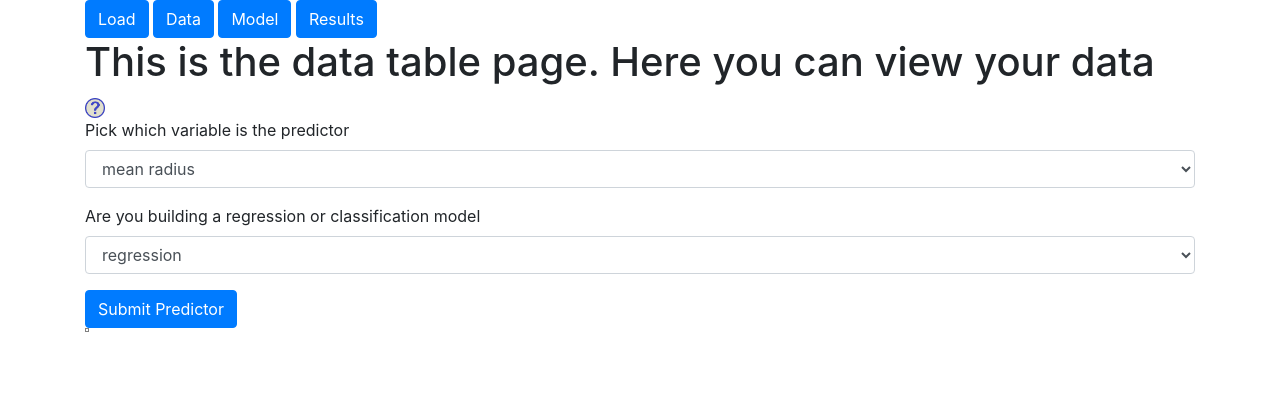
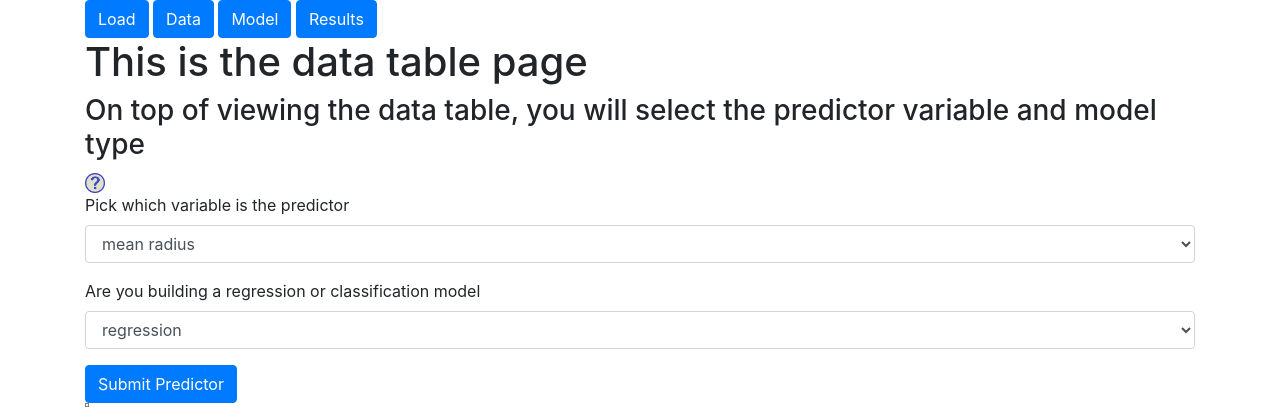
Before and after one commit to wonderbug2020/Machine_Learning_GUI, a Flask app: page /DataTable in a window 1280 px wide. Shown: the top 420 px of the page. Run offline with Flask 2, Linux system fonts and the light colour scheme; some libraries are stand-ins or nearby versions.

Commit message:
updated the text on the data page

```diff
--- a/templates/DataTable.html
+++ b/templates/DataTable.html
@@ -1,11 +1,13 @@
 {% extends "index.html"%}
 {% import 'bootstrap/wtf.html' as wtf %}
 {% block content %}
-<!-- <h3>{{txt_1}}</h3> -->
-<h1>This is the data table page. Here you can view your data </h1>
+<h1>This is the data table page</h1>
+<h3>On top of viewing the data table, you will select the predictor variable and model type</h3>
 <img src="../static/css/images/qpop.png" alt="alternative text" width="20" height="20"
-     title="this will be displayed as a tooltip"/>
-<!-- <h3>{{txt_2}}</h3> -->
+     title="The predictor variable is the variable or column that you want your model to make a prediction about
+
+Generally speaking, there are two types of models, Regression and Classification
+Regression models that predict continuous values and classification models that predict class or group values"/>
 {{ wtf.quick_form(form,button_map={'predSubmit':'primary'}) }}
 <form method="post">
   {{ dataset|safe }}
```
